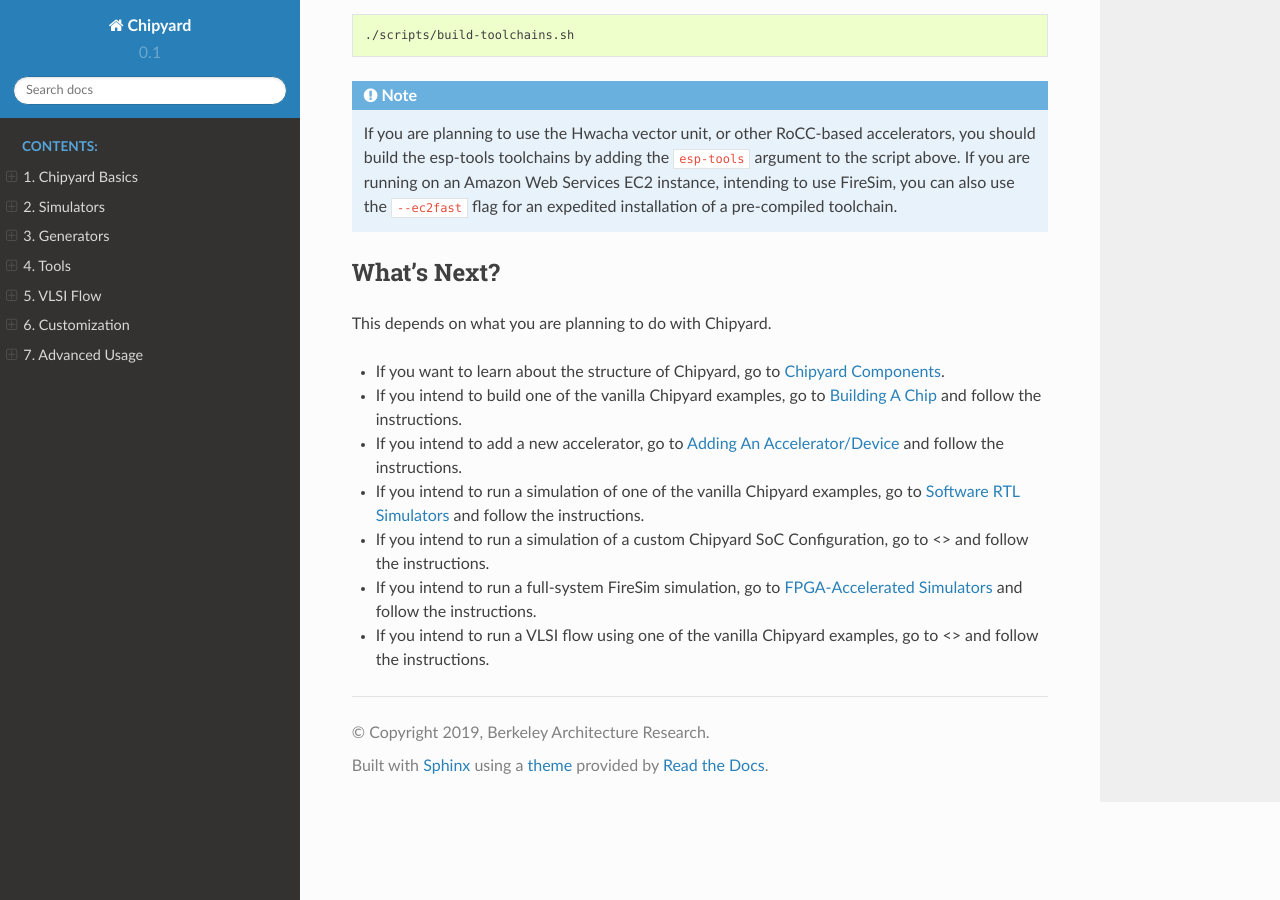
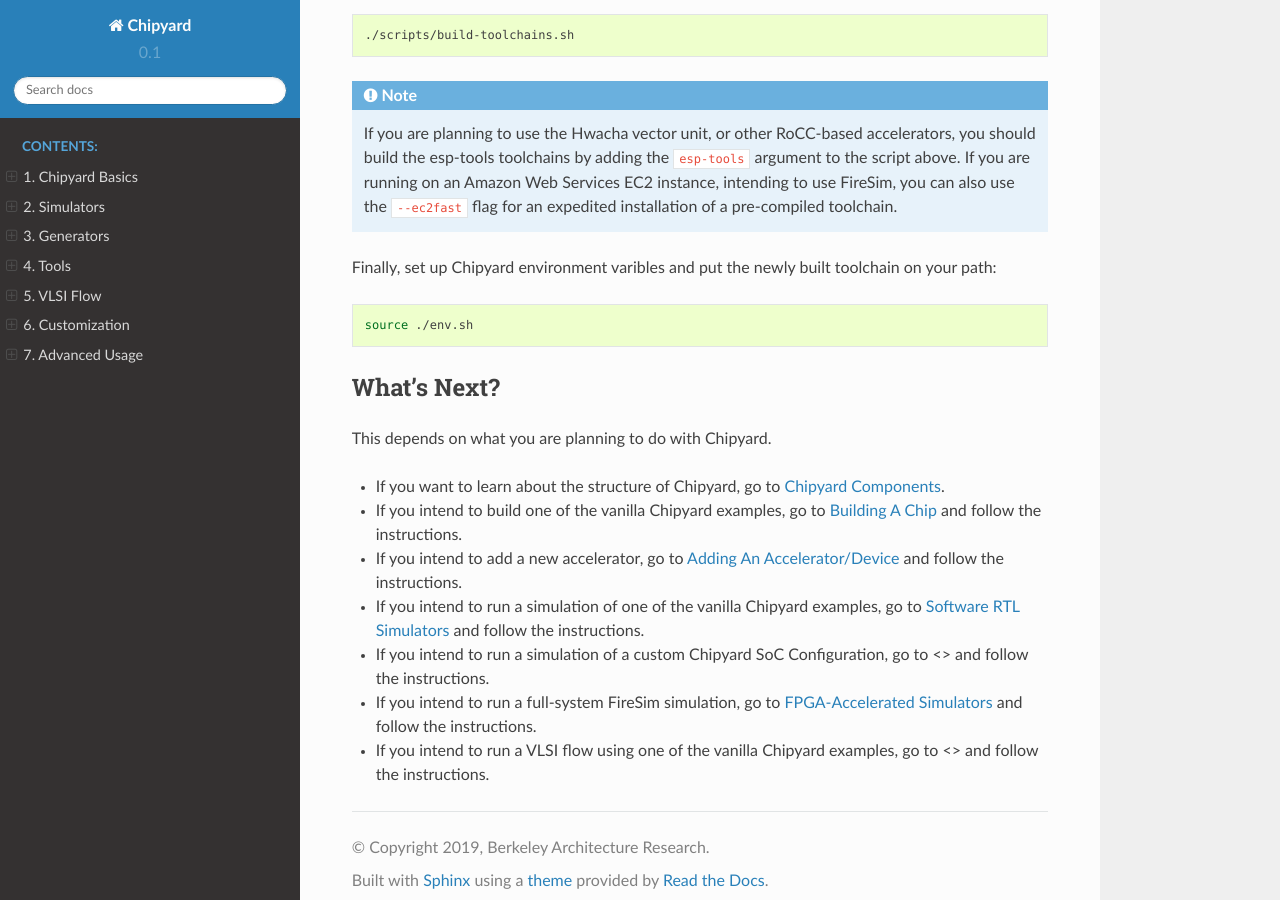
Before and after one commit to ucb-bar/chipyard, a Sphinx documentation site: the page built from docs/Quick-Start.rst, in a window 1280 px wide and 900 px high, scrolled down 575 px. Built offline with Sphinx 7.4.7 and the Read the Docs theme 2.0.0, drawn with Linux system fonts in a browser that asks for light colours; pages that are not in the unit, such as notebooks, are missing from menus.

Commit message:
[docs] Tell users to source env.sh in quick start

```diff
--- a/docs/Quick-Start.rst
+++ b/docs/Quick-Start.rst
@@ -28,6 +28,11 @@
 .. Note:: If you are planning to use the Hwacha vector unit, or other RoCC-based accelerators, you should build the esp-tools toolchains by adding the ``esp-tools`` argument to the script above.
   If you are running on an Amazon Web Services EC2 instance, intending to use FireSim, you can also use the ``--ec2fast`` flag for an expedited installation of a pre-compiled toolchain.
 
+Finally, set up Chipyard environment varibles and put the newly built toolchain on your path:
+
+.. code-block:: shell
+
+    source ./env.sh
 
 What's Next?
 -------------------------------------------
```
